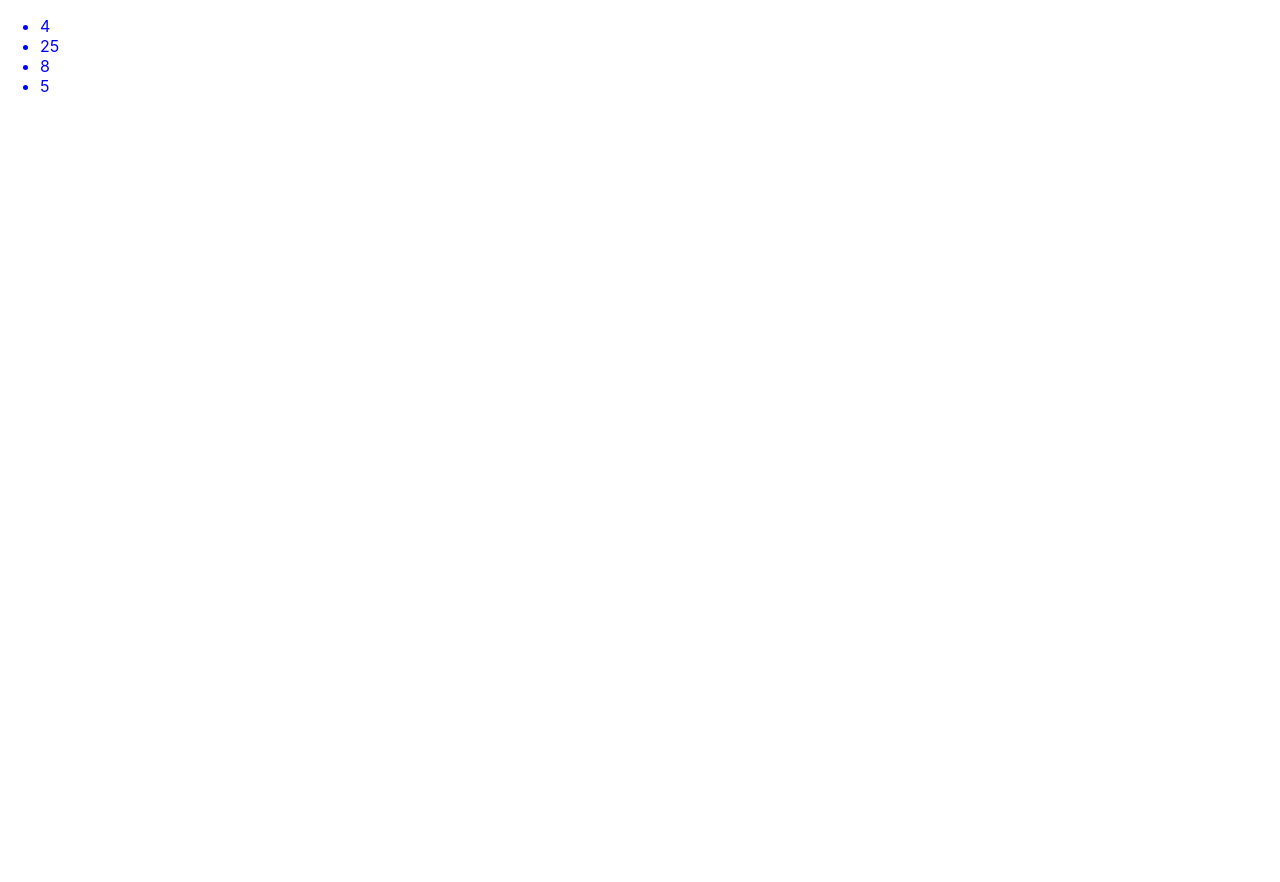
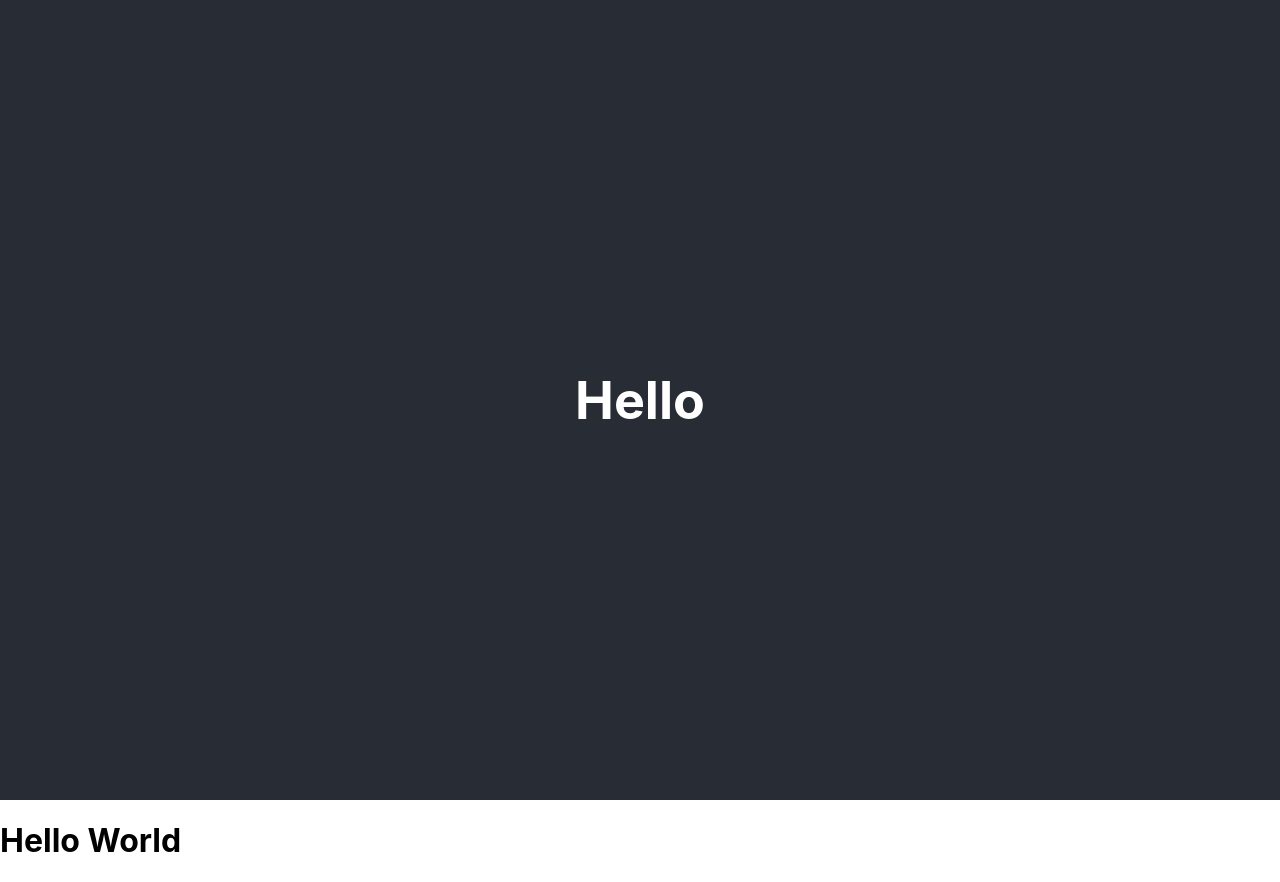
Before and after one commit to ChrisAgold/React-Practice, a React (Create React App) app: page / in a window 1280 px wide. Before the commit the page ends 800 px from the top, so only its background shows below. Built offline with nearby package versions, Linux system fonts and the light colour scheme.

Commit message:
new component syntax

```diff
--- a/public/index.html
+++ b/public/index.html
@@ -5,10 +5,7 @@
     <link rel="icon" href="%PUBLIC_URL%/favicon.ico"/>
     <meta name="viewport" content="width=device-width, initial-scale=1"/>
     <meta name="theme-color" content="#000000"/>
-    <meta
-            name="description"
-            content="Web site created using create-react-app"
-    />
+    <meta name="description" content="Web site created using create-react-app"/>
     <link rel="apple-touch-icon" href="%PUBLIC_URL%/logo192.png"/>
     <link rel="stylesheet" href="styles.css"/>
     <!--
--- /dev/null
+++ b/src/App.js
@@ -0,0 +1,30 @@
+import './App.css';
+import React, { Component } from "react";
+import logo from './logo.svg';
+import './App.css';
+import Heading from "./Heading";
+import List from "./List";
+
+import Hello from './Hello.js';
+
+class App extends React.Component {
+    render() {
+        return (
+            <div className="App">
+                <header className="App-header">
+                    <h1>Hello</h1>
+                </header>
+            </div>
+        );
+    }
+}
+
+
+
+// function App() {
+//     return <div>
+//         <Heading/>
+//     </div>
+// }
+
+export default App;
--- /dev/null
+++ b/src/Hello.js
@@ -0,0 +1,9 @@
+import React, { Component } from 'react';
+
+class Hello extends Component {
+    render() {
+        return <h1>Hello World</h1>
+    }
+}
+
+export default Hello;
--- a/src/components/App.js
+++ /dev/null
@@ -1,35 +0,0 @@
-import './App.css';
-import React from "react";
-import Heading from "./Heading";
-import List from "./List";
-
-// function App() {
-//     let count = 5;
-//
-//     //get endpoint results
-//     return (
-//         <div className="App">
-//             Donkey {count}
-//             <Button color={'blue'} text={'submit'}/>
-//         </div>
-//     );
-// }
-//
-// function Button(props) {
-//     const text = props.text
-//     const color = props.color
-//
-//     return (
-//         <div style={{backgroundColor:color}} className="App">
-//             {text}
-//         </div>
-//     );
-// }
-
-function App() {
-    return <div>
-        <Heading/>
-    </div>
-}
-
-export default App;
--- a/src/index.js
+++ b/src/index.js
@@ -1,32 +1,29 @@
 import React from 'react';
 import ReactDOM from 'react-dom';
 import './index.css';
-import App from './components/App';
+import App from './App';
 import reportWebVitals from './reportWebVitals';
 import * as pi from "./math.js";
 import * as cal from "./calculator.js";
 
+import Hello from './Hello.js'
+
+// ReactDOM.render(
+//     <ul>
+//         <li>{cal.add(1, 3)}</li>
+//         <li>{cal.multiply(5, 5)}</li>
+//         <li>{cal.subtract(10, 2)}</li>
+//         <li>{cal.divide(25, 5)}</li>
+//     </ul>,
+//     document.getElementById('root')
+// );
+
 ReactDOM.render(
-    // <App/>,
-    // <ul>
-    //     <li>{pi.default}</li>
-    //     <li>{pi.doublePi()}</li>
-    //     <li>{pi.triplePi()}</li>
-    // </ul>,
-    <ul>
-        <li>{cal.add(1, 3)}</li>
-        <li>{cal.multiply(5, 5)}</li>
-        <li>{cal.subtract(10, 2)}</li>
-        <li>{cal.divide(25, 5)}</li>
-    </ul>,
+    <React.StrictMode>
+        <App/>
+        <Hello/>
+    </React.StrictMode>,
     document.getElementById('root')
 );
 
-// ReactDOM.render(
-//     <React.StrictMode>
-//         <App/>
-//     </React.StrictMode>,
-//     document.getElementById('root')
-// );
-
 reportWebVitals();
```
Also changed, not shown: src/App.css (renamed from src/components/App.css), src/Heading.jsx (renamed from src/components/Heading.jsx), src/List.jsx (renamed from src/components/List.jsx).
